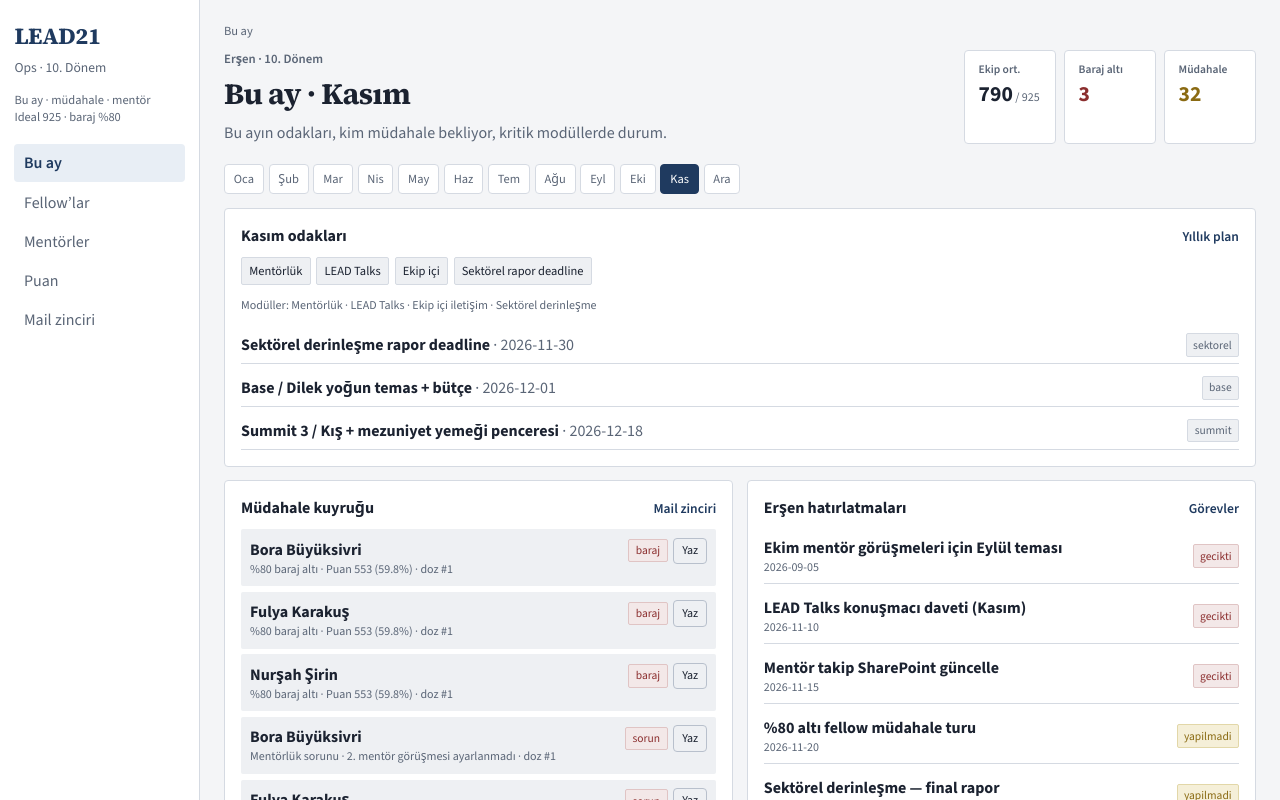
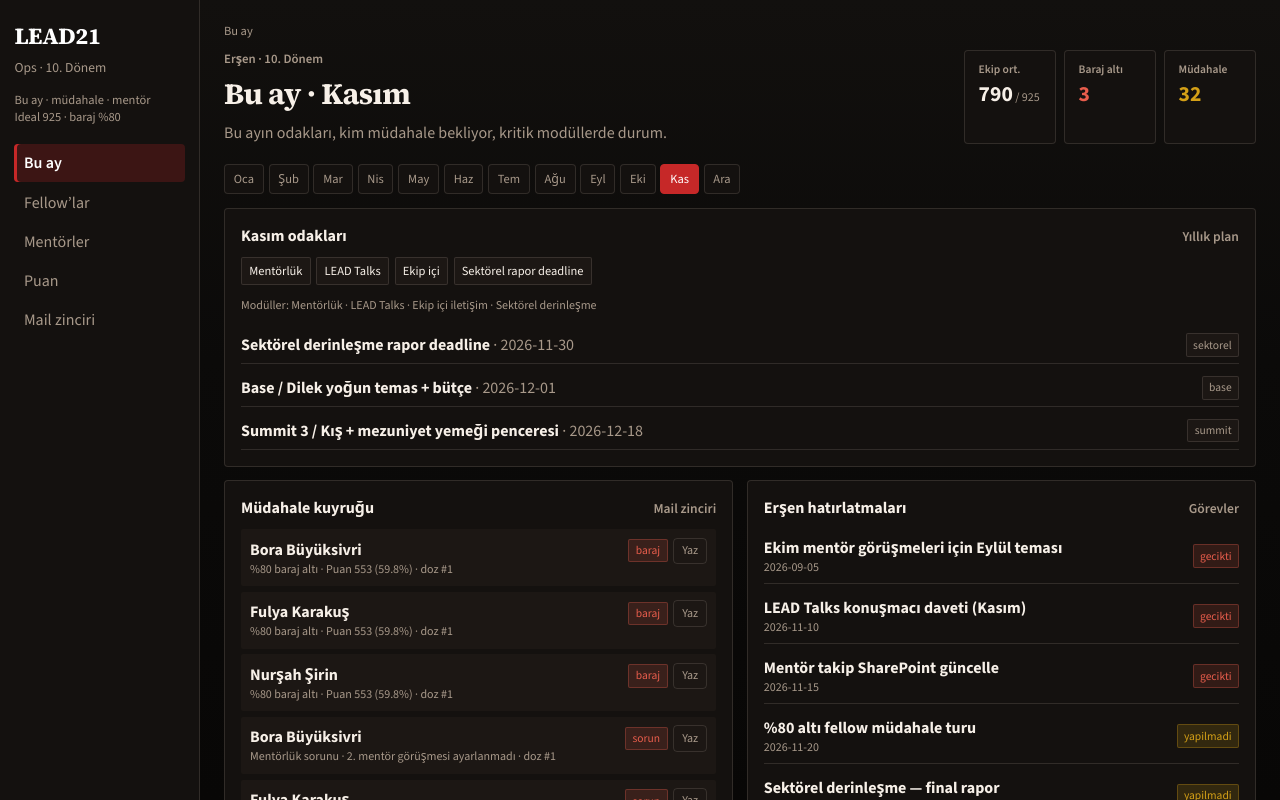
Before and after one commit to shackraa/Web-Projects, a React (Vite) app in the folder lead21-ops/: page / in a window 1280 px wide. Shown: the top 800 px of the page. Built offline with nearby package versions, Linux system fonts and the light colour scheme.

Commit message:
LEAD21 koyu kırmızı paleti geri; anti-AI sadeleştirme kalsın
Açık lacivert tema geri alındı. Marka renkleri + Source fontlar
ve glow/pill kaçınmaları korunuyor.

Co-authored-by: atakantrpc <shackraa@users.noreply.github.com>

```diff
--- a/lead21-ops/index.html
+++ b/lead21-ops/index.html
@@ -16,7 +16,7 @@
     />
     <meta property="og:type" content="website" />
     <meta property="og:image" content="/og.svg" />
-    <meta name="theme-color" content="#f4f5f7" />
+    <meta name="theme-color" content="#0b0a09" />
     <link rel="icon" href="/og.svg" type="image/svg+xml" />
   </head>
   <body>
--- a/lead21-ops/src/index.css
+++ b/lead21-ops/src/index.css
@@ -1,21 +1,19 @@
 :root {
-  --bg: #f4f5f7;
-  --surface: #ffffff;
-  --surface-2: #eef0f3;
-  --line: #d5dae2;
-  --line-strong: #b8c0cc;
-  --text: #1b2230;
-  --muted: #5a6576;
-  --navy: #1f3a5f;
-  --navy-soft: #e8eef5;
-  --accent: #8b2e2e;
-  --accent-soft: #f3e8e8;
-  --ok: #1f6b45;
-  --ok-soft: #e5f2eb;
-  --warn: #8a6a12;
-  --warn-soft: #f5efd8;
-  --danger: #8b2e2e;
-  --danger-soft: #f3e8e8;
+  --bg: #0b0a09;
+  --surface: #14110f;
+  --surface-2: #1c1714;
+  --line: rgba(255, 236, 220, 0.12);
+  --line-strong: rgba(255, 236, 220, 0.22);
+  --text: #f7f0e8;
+  --muted: #a8998a;
+  --brand: #c62828;
+  --brand-soft: rgba(198, 40, 40, 0.22);
+  --ok: #2f9e6b;
+  --ok-soft: rgba(47, 158, 107, 0.16);
+  --warn: #d4a017;
+  --warn-soft: rgba(212, 160, 23, 0.16);
+  --danger: #e85d4c;
+  --danger-soft: rgba(232, 93, 76, 0.14);
   --r-sm: 2px;
   --r-md: 4px;
   --font: "Source Sans 3", "Source Sans Pro", system-ui, sans-serif;
@@ -43,7 +41,8 @@ body,
 }
 
 body {
-  background: var(--bg);
+  background: linear-gradient(180deg, #12100e 0%, var(--bg) 45%, #080706 100%);
+  background-attachment: fixed;
 }
 
 a {
@@ -60,7 +59,7 @@ textarea {
 }
 
 :focus-visible {
-  outline: 2px solid var(--navy);
+  outline: 2px solid var(--brand);
   outline-offset: 2px;
 }
 
@@ -106,7 +105,7 @@ textarea {
   letter-spacing: -0.02em;
   font-size: 1.45rem;
   margin: 0;
-  color: var(--navy);
+  color: #fff;
 }
 
 .brand-sub {
@@ -141,10 +140,10 @@ textarea {
 }
 
 .nav a.active {
-  color: var(--navy);
-  background: var(--navy-soft);
+  color: #fff;
+  background: var(--brand-soft);
   font-weight: 600;
-  box-shadow: none;
+  box-shadow: inset 3px 0 0 var(--brand);
 }
 
 .nav-section {
@@ -291,7 +290,7 @@ h3.subh,
 
 .panel-head a {
   font-size: 0.85rem;
-  color: var(--navy);
+  color: var(--muted);
   font-weight: 600;
 }
 
@@ -375,17 +374,17 @@ h3.subh,
 
 .badge.danger {
   background: var(--danger-soft);
-  border-color: #e0c4c4;
+  border-color: rgba(232, 93, 76, 0.3);
 }
 
 .badge.warn {
   background: var(--warn-soft);
-  border-color: #e2d7a8;
+  border-color: rgba(212, 160, 23, 0.3);
 }
 
 .badge.ok {
   background: var(--ok-soft);
-  border-color: #b9d6c5;
+  border-color: rgba(47, 158, 107, 0.3);
 }
 
 .muted {
@@ -438,7 +437,7 @@ h3.subh,
 .input:focus,
 .select:focus,
 .textarea:focus {
-  border-color: var(--navy);
+  border-color: var(--brand);
 }
 
 .input.sm,
@@ -479,9 +478,9 @@ h3.subh,
 }
 
 .btn {
-  background: var(--navy);
+  background: var(--brand);
   color: #fff;
-  border: 1px solid var(--navy);
+  border: 1px solid var(--brand);
   border-radius: var(--r-md);
   padding: 0.45rem 0.85rem;
   cursor: pointer;
@@ -489,18 +488,19 @@ h3.subh,
 }
 
 .btn:hover {
-  background: #18304f;
+  filter: brightness(1.08);
 }
 
 .btn.ghost {
   background: transparent;
-  border: 1px solid var(--line-strong);
-  color: var(--text);
+  border: 1px solid var(--line);
+  color: var(--muted);
   font-weight: 500;
 }
 
 .btn.ghost:hover {
-  background: var(--surface-2);
+  color: var(--text);
+  border-color: var(--line-strong);
 }
 
 .btn.sm {
@@ -519,9 +519,9 @@ h3.subh,
 
 .chip.active,
 .chip.on {
-  background: var(--navy-soft);
-  border-color: var(--navy);
-  color: var(--navy);
+  background: var(--brand-soft);
+  border-color: rgba(198, 40, 40, 0.45);
+  color: #fff;
 }
 
 .table-wrap {
@@ -565,12 +565,12 @@ h3.subh,
 }
 
 .row-warn {
-  background: #faf4f4;
+  background: rgba(232, 93, 76, 0.08);
 }
 
 .name-link {
   font-weight: 600;
-  color: var(--navy);
+  color: #fff;
 }
 
 .name-link:hover {
@@ -611,7 +611,7 @@ h3.subh,
 }
 
 .task-item.status-gecikti {
-  border-color: #d9b4b4;
+  border-color: rgba(232, 93, 76, 0.35);
   background: var(--danger-soft);
 }
 
@@ -668,7 +668,7 @@ h3.subh,
 
 .bar-fill {
   height: 100%;
-  background: var(--navy);
+  background: var(--brand);
 }
 
 .bar-fill.is-low {
@@ -690,8 +690,8 @@ h3.subh,
 }
 
 .cal-day.is-now {
-  border-color: var(--navy);
-  background: var(--navy-soft);
+  border-color: var(--brand);
+  background: var(--brand-soft);
 }
 
 .cal-day h3 {
@@ -748,7 +748,7 @@ h3.subh,
 .linkish {
   background: none;
   border: none;
-  color: var(--navy);
+  color: #fff;
   font: inherit;
   font-weight: 600;
   cursor: pointer;
@@ -776,7 +776,7 @@ h3.subh,
 .back {
   display: inline-block;
   font-size: 0.85rem;
-  color: var(--navy);
+  color: var(--muted);
   margin-bottom: 0.35rem;
   font-weight: 600;
 }
@@ -786,8 +786,8 @@ h3.subh,
 }
 
 .alert-panel {
-  border-color: #d9b4b4;
-  background: #fbf6f6;
+  border-color: rgba(232, 93, 76, 0.35);
+  background: rgba(232, 93, 76, 0.08);
   box-shadow: none;
 }
 
@@ -816,12 +816,12 @@ h3.subh,
 }
 
 .module-chip.active {
-  border-color: var(--navy);
-  background: var(--navy-soft);
+  border-color: var(--brand);
+  background: var(--brand-soft);
 }
 
 .module-chip.health-sorun {
-  border-color: #d9b4b4;
+  border-color: rgba(232, 93, 76, 0.35);
   background: var(--danger-soft);
   box-shadow: none;
 }
@@ -900,8 +900,8 @@ h3.subh,
 
 .month-pill.active {
   color: #fff;
-  border-color: var(--navy);
-  background: var(--navy);
+  border-color: var(--brand);
+  background: var(--brand);
 }
 
 .tag-row {
@@ -948,7 +948,7 @@ h3.subh,
 }
 
 .heat-bekliyor {
-  background: #c5cbd4;
+  background: #4a433c;
 }
 
 .mario-steps {
@@ -971,15 +971,15 @@ h3.subh,
 }
 
 .mario-step.active {
-  border-color: var(--navy);
-  background: var(--navy-soft);
+  border-color: var(--brand);
+  background: var(--brand-soft);
 }
 
 .mario-lvl {
   font-size: 0.7rem;
   font-weight: 700;
   color: #fff;
-  background: var(--navy);
+  background: var(--brand);
   padding: 0.12rem 0.35rem;
   border-radius: var(--r-sm);
 }
@@ -995,7 +995,7 @@ h3.subh,
 }
 
 .crumb a {
-  color: var(--navy);
+  color: var(--muted);
   font-weight: 600;
 }
 
@@ -1065,7 +1065,7 @@ h3.subh,
   .sticky-cta .btn {
     flex: 1;
     text-align: center;
-    box-shadow: 0 4px 16px rgba(27, 34, 48, 0.12);
+    box-shadow: 0 4px 16px rgba(0, 0, 0, 0.45);
   }
 }
 
```
Also changed, not shown: lead21-ops/public/og.svg.
